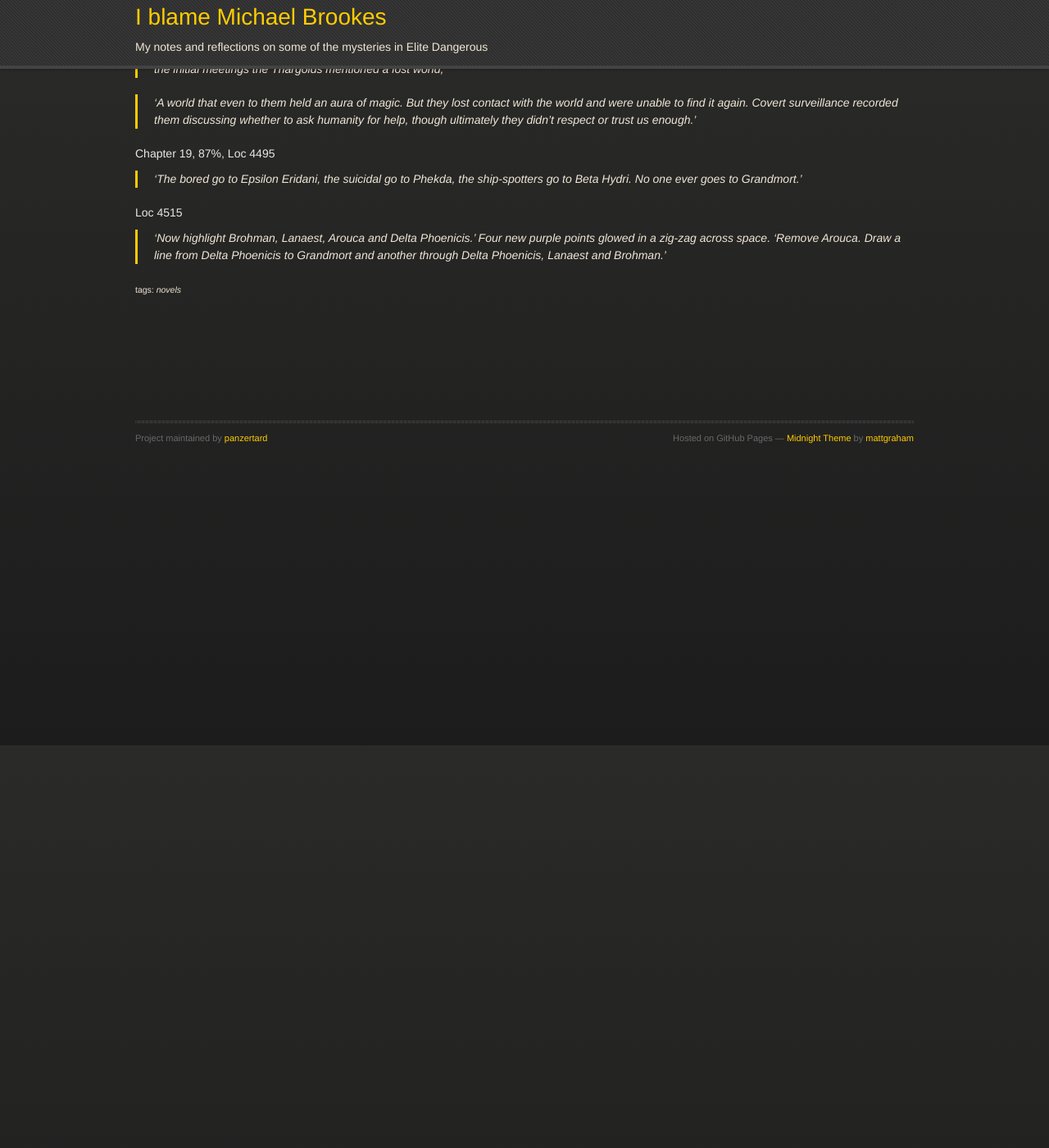
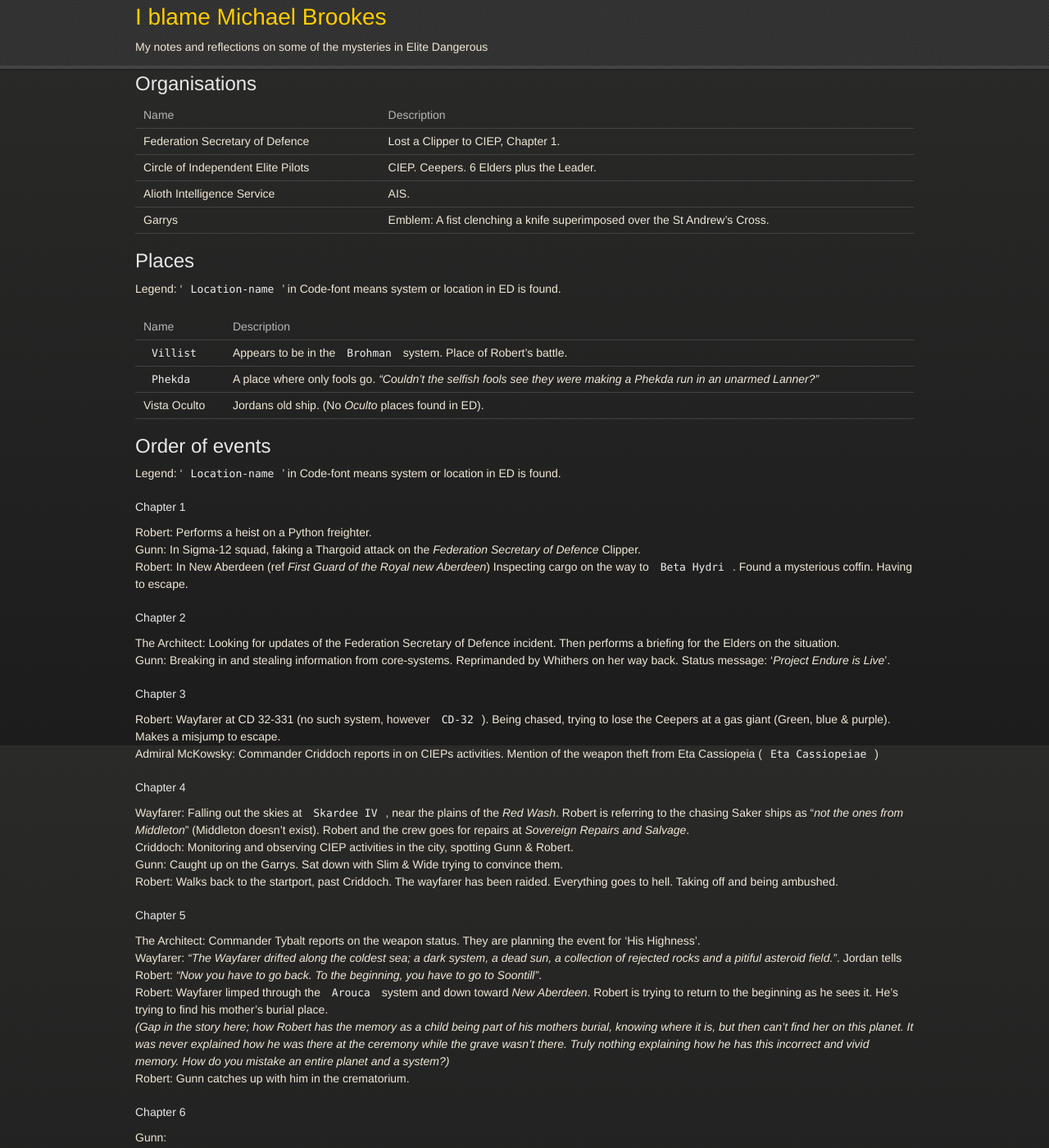
Before and after one commit to panzertard/elitedangerous-notes, a Jekyll site: the page built from docs/_posts/2020-07-26-Here-The-Wheel.md, in a window 1280 px wide and 1400 px high, scrolled down 891 px. Shown: the whole window at 82% size. Built offline with Jekyll 4.4.1, drawn with Linux system fonts in a browser that asks for light colours; some web fonts are replaced; before the commit the page ends 1572 px from its top, so only the background shows below that; some of the changed text lies outside the part shown.

Commit message:
updates ahtw

```diff
--- a/docs/_posts/2020-07-26-Here-The-Wheel.md
+++ b/docs/_posts/2020-07-26-Here-The-Wheel.md
@@ -8,26 +8,119 @@ author: panzertard
 
 
 # Synopsis
-Robert Garry, his father Jordan Garry and their crew crosses paths with the Circle of Elite Pilots (CEIP). The Architect has just taken over as their leader when Oberon passed away.
-Both FEDSOD, Alliance, INRA and Imperial forces get involved as the shady business of CEIP becomes clear.
+Robert Garry, his father Jordan Garry and their crew crosses paths with and agent from the Alioth Intelligence Services as well as being targeted by the Circle of Independent Elite Pilots (CIEP).
+
+_Harper, John. Elite: And Here The Wheel (Elite: Dangerous). Fantastic Books Publishing. Kindle Edition._
 
 ## Notable characters
 
 Name | Description
 ---- | ----
-Robert Garry, Robert Ryder | Main character
-Jordan Garry | Father
-Gunn xxxx xxxx | Double Elite pilot, Alliance security forces
-misc crew ... |
+Robert Garry (Slim) | protagonist, son of _Jordan Garry_ and _Marylin Paul_. Later revealed as a '_Ryder_'.
+Jordan Garry (Wide) | Father of Robert.
+Gunn-Britt Grotenfelt | Double Elite pilot, AIS agent, based out of Montgomery (no such place in ED).
+The Architect | Current leader of CIEP, antagonist
+Oberon | Former leader of CIEP, deceased
+Wayfarer crew | Ralph, Griff, Matt (on Tactical/Piloting), Gerald (Cargo), Jimmy (Turrets)
+Misc CEIP | Commander Whithers (Sigma-1), Lt. John Graham (CIEP base, reporting to the Leader), Commander Tybalt, Jessica (Gunn's wingman)
+CIEP Elders | Old Tom, Rapier Rick, Hamer the Fisherman, Dominic the Greater, Swenson, (and the rest).
+Misc AIS | Trotsky (Boss),
+Admiral McKowsky | INRA Behemoth.
+Commander Criddoch | Son of McKowsky? INRA.
+Malin | The Pirate broad, former wingman / crew at Garrys.
+His Highness | The Prince. The Emperor is called by a different name. The Prince is obsessed with the number 5.
+Commander Tybalt | Circle officer who stole the weapon from the Federation.
+
+## Organisations
+
+Name | Description
+---- | ----
+Federation Secretary of Defence | Lost a Clipper to CIEP, Chapter 1.
+Circle of Independent Elite Pilots | CIEP. Ceepers. 6 Elders plus the Leader.
+Alioth Intelligence Service | AIS.
+Garrys | Emblem: A fist clenching a knife superimposed over the St Andrew’s Cross.
 
 ## Places
+
+Legend: '`Location-name`' in Code-font means system or location in ED is found.
+
+Name | Description
+---- | ----
+`Villist` | Appears to be in the `Brohman` system. Place of Robert's battle.
+`Phekda` | A place where only fools go. _"Couldn’t the selfish fools see they were making a Phekda run in an unarmed Lanner?"_
+Vista Oculto | Jordans old ship. (No _Oculto_ places found in ED).
+
+
+## Order of events
+Legend: '`Location-name`' in Code-font means system or location in ED is found.
+
 #### Chapter 1
+**Robert**: Performs a heist on a Python freighter.
+**Gunn**: In Sigma-12 squad, faking a Thargoid attack on the _Federation Secretary of Defence_ Clipper.
+**Robert**: In New Aberdeen (ref _First Guard of the Royal new Aberdeen_) Inspecting cargo on the way to `Beta Hydri`. Found a mysterious coffin. Having to escape.
+
 #### Chapter 2
+**The Architect**: Looking for updates of the Federation Secretary of Defence incident. Then performs a briefing for the Elders on the situation.
+**Gunn**: Breaking in and stealing information from core-systems. Reprimanded by Whithers on her way back. Status message: '_Project Endure is Live_'.
+
 #### Chapter 3
+**Robert**: Wayfarer at CD 32-331 (no such system, however `CD-32`). Being chased, trying to lose the Ceepers at a gas giant (Green, blue & purple). Makes a misjump to escape.
+**Admiral McKowsky**: Commander Criddoch reports in on CIEPs activities. Mention of the weapon theft from Eta Cassiopeia (`Eta Cassiopeiae`)
+
+#### Chapter 4
+**Wayfarer**: Falling out the skies at `Skardee IV`, near the plains of the _Red Wash_. Robert is referring to the chasing Saker ships as "_not the ones from Middleton_" (Middleton doesn't exist). Robert and the crew goes for repairs at _Sovereign Repairs and Salvage_.
+**Criddoch**: Monitoring and observing CIEP activities in the city, spotting Gunn & Robert.
+**Gunn**: Caught up on the Garrys. Sat down with Slim & Wide trying to convince them.
+**Robert**: Walks back to the startport, past Criddoch. The wayfarer has been raided. Everything goes to hell. Taking off and being ambushed.
+
+#### Chapter 5
+**The Architect**: Commander Tybalt reports on the weapon status. They are planning the event for 'His Highness'.
+**Wayfarer**: _"The Wayfarer drifted along the coldest sea; a dark system, a dead sun, a collection of rejected rocks and a pitiful asteroid field."_. Jordan tells Robert: _"Now you have to go back. To the beginning, you have to go to Soontill"_.
+**Robert**: Wayfarer limped through the `Arouca` system and down toward _New Aberdeen_. Robert is trying to return to the beginning as he sees it. He's trying to find his mother's burial place.
+_(Gap in the story here; how Robert has the memory as a child being part of his mothers burial, knowing where it is, but then can't find her on this planet. It was never explained how he was there at the ceremony while the grave wasn't there. Truly nothing explaining how he has this incorrect and vivid memory. How do you mistake an entire planet and a system?)_
+**Robert**: Gunn catches up with him in the crematorium.
+
+#### Chapter 6
+**Gunn**:
+
+#### Chapter 7
+
+#### Chapter 8
+
+#### Chapter 9
+
+#### Chapter 10
+
+#### Chapter 11
+
+#### Chapter 12
+
+#### Chapter 13
+
+#### Chapter 14
+
+#### Chapter 15
+
+#### Chapter 16
+
+#### Chapter 17
+
+#### Chapter 18
+
+#### Chapter 19
+
+#### Chapter 20
+
+#### Chapter 21
+
+#### Chapter 22
+
+#### Chapter 23
+
 
 ## Memorable quotes
-#### Chapter x
-> TODO
+#### Chapter 2
+> ‘_Time to pick up the trash_’ a Circle motto
 
 ## Highlighted sections
 On the kindle version of the book, contains 4 sections highlighted by the author. It's uncertain why these are there. Could it be highlights done by other users? Or is it the authors own highlights?
```
